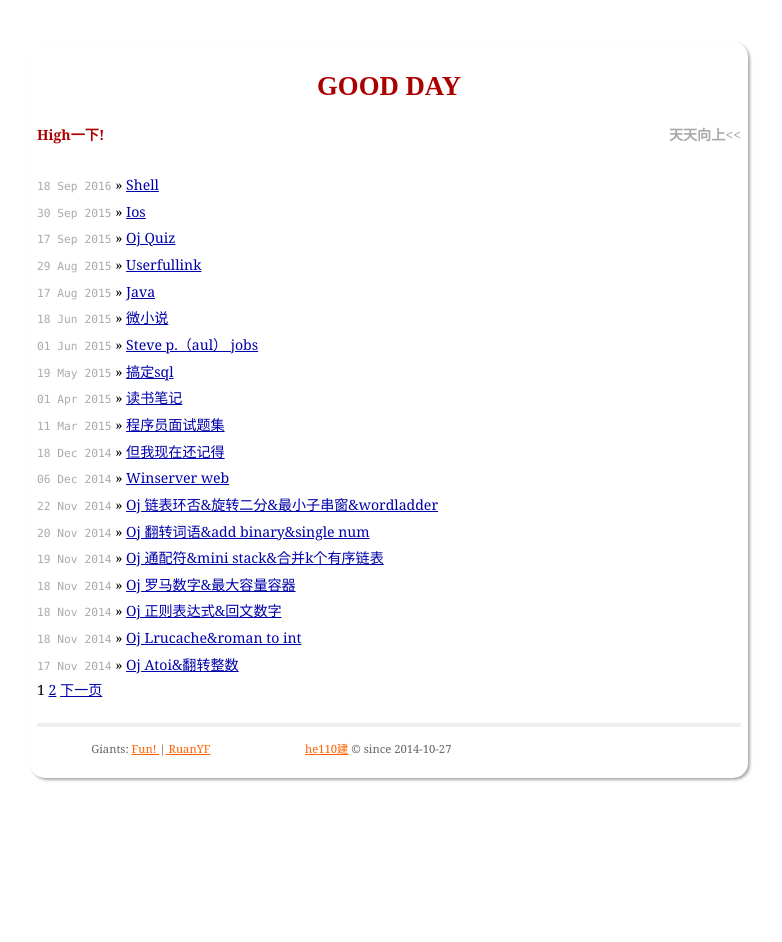
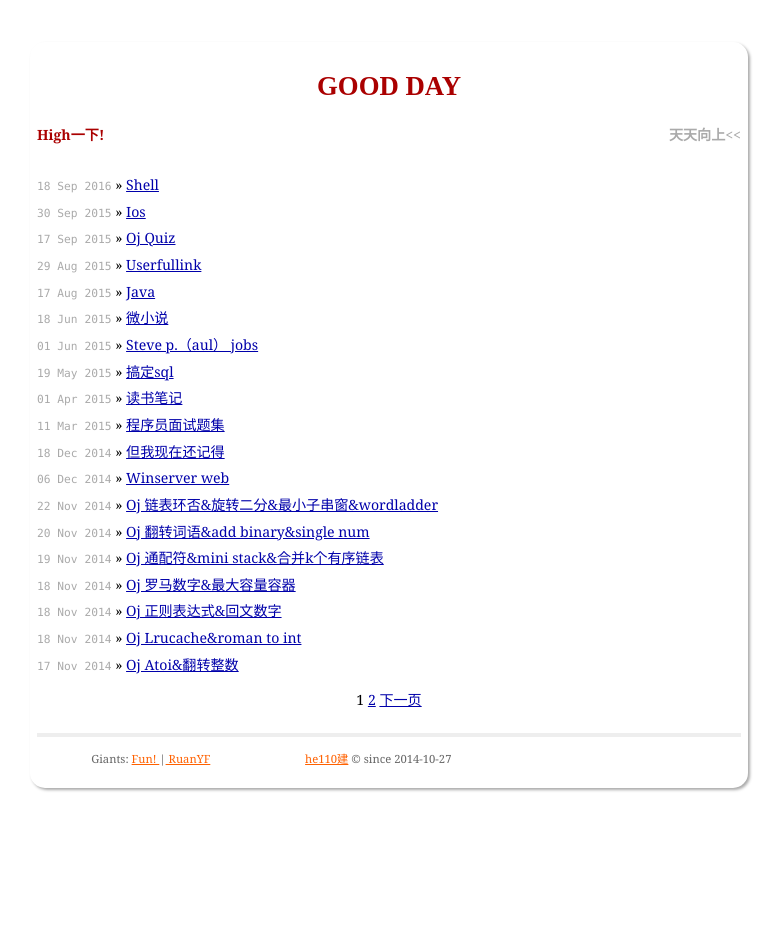
Before and after one commit to he110jian/he110jian.github.io, a Jekyll site: the page built from index.html, in a window 1280 px wide. Shown: the whole page, without its empty margins (251-1033 px from the left). Built offline with Jekyll 4.4.1, drawn with Linux system fonts in a browser that asks for light colours; the list of posts is cut into pages by our own code; comment, search, counter and statistics services are not loaded.

Commit message:
paging css

```diff
--- a/css/screen.css
+++ b/css/screen.css
@@ -110,6 +110,11 @@ right: 0;
   .forkMe{
   	display:none;
   }
+}
+
+.paging {
+text-align: center;
+    margin-top: 10px;
 }
 
 .title {
```
